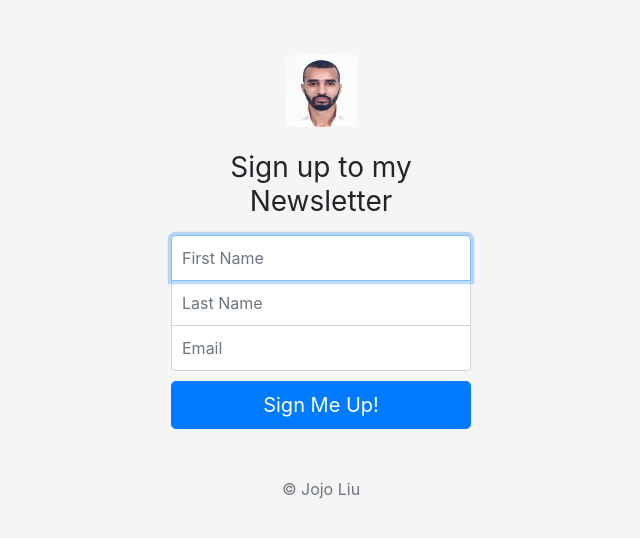
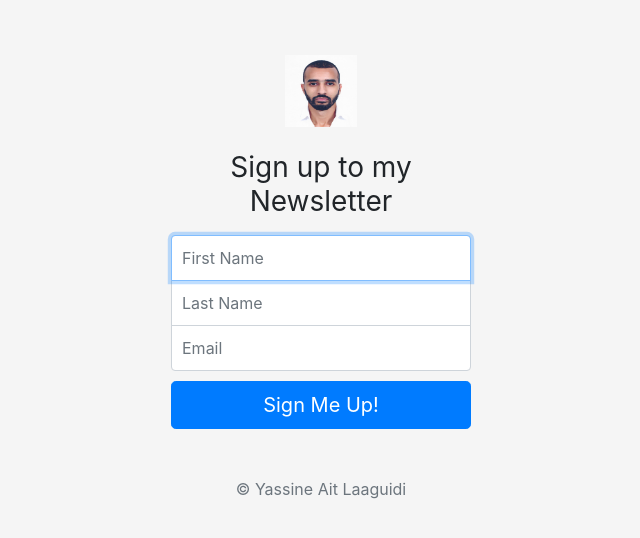
Before and after one commit to Laaguidi/My-newsLetter, a website: page signup.html in a window 1280 px wide. Shown: the part 114-652 px from the top of the page, without its empty margins (319-959 px from the left). Drawn offline with nearby package versions, Linux system fonts and the light colour scheme.

Commit message:
first commit

```diff
--- a/signup.html
+++ b/signup.html
@@ -43,7 +43,7 @@
             <input type="email" name="email" class="form-control bottom" placeholder="Email" required>
 
             <button class="btn btn-lg btn-primary btn-block" type="submit">Sign Me Up!</button>
-            <p class="mt-5 mb-3 text-muted">&copy; Jojo Liu</p>
+            <p class="mt-5 mb-3 text-muted">&copy; Yassine Ait Laaguidi</p>
         </form>
     </body>
 </html>
```
